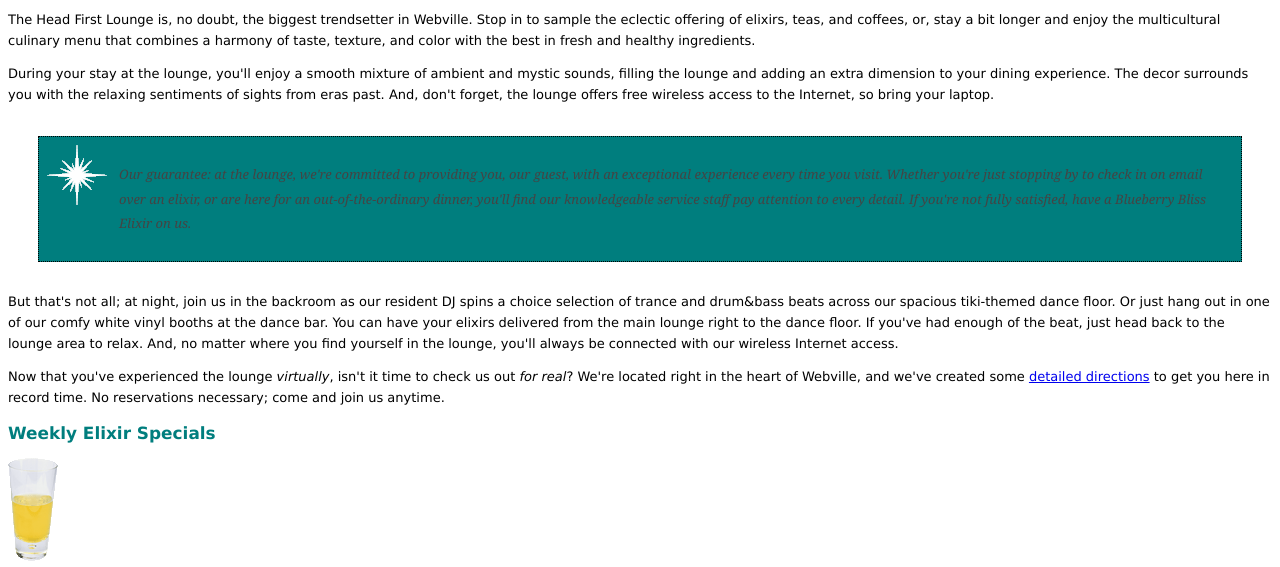
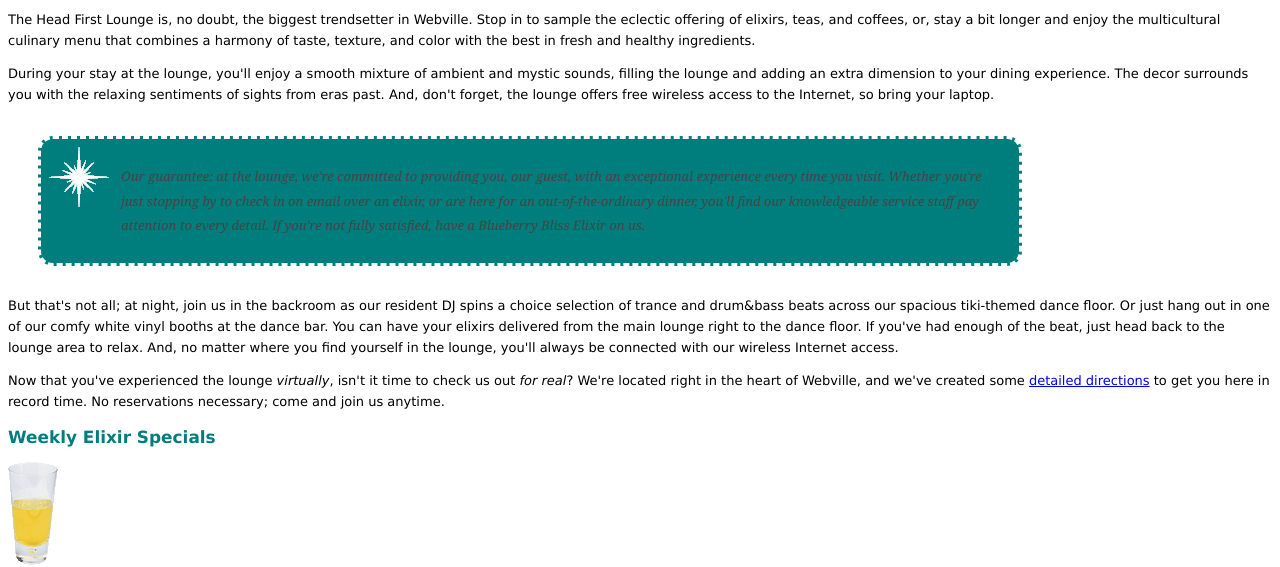
Before and after one commit to SStasL/HTMLWickedlysmart, a plain HTML site: page ch09/lounge/lounge.html in a window 1280 px wide. Shown: the part 254-821 px from the top of the page. Drawn offline with Linux system fonts and the light colour scheme.

Commit message:
add ch09 new

```diff
--- a/ch09/lounge/lounge.css
+++ b/ch09/lounge/lounge.css
@@ -17,18 +17,19 @@ h2 {
     font-size: 130%;
 }
 
-.guarantee {
-    border-color: black;
-    border-width: 1px;
-    border-style: dotted;
+#guarantee {
+    border-color: #ffffff;
+    border-width: 3px;
+    border-style: dashed;
+    border-radius: 15px;
     background-color: #007e7e;
     background-image: url(images/background.gif);
     background-repeat: no-repeat;
     background-position: top left;
     padding: 25px;
     padding-left: 80px;
-    ;
     margin: 30px;
+    margin-right: 250px;
     line-height: 1.9em;
     font-family: Georgia, "Times New Roman", Times, serif;
     font-style: italic;
--- a/ch09/lounge/lounge.html
+++ b/ch09/lounge/lounge.html
@@ -4,7 +4,9 @@
 <head>
     <meta charset="utf-8">
     <title>Head First Lounge</title>
-    <link rel="stylesheet" href="lounge.css">
+    <link rel="stylesheet" href="lounge.css" media="screen and (min-width: 481px)">
+    <link rel="stylesheet" href="lounge-mobile.css" media="screen and (max-width: 480px)">
+    <link rel="stylesheet" href="lounge-print.css" media="print">
 </head>
 
 <body>
@@ -20,7 +22,7 @@
         don't forget, the lounge offers free wireless access to the Internet, so bring your laptop.
     </p>
 
-    <p class="guarantee">
+    <p id="guarantee">
         Our guarantee: at the lounge, we're committed to providing you, our guest, with an exceptional experience every time you visit. Whether you're just stopping by to check in on email over an elixir, or are here for an out-of-the-ordinary dinner, you'll
         find our knowledgeable service staff pay attention to every detail. If you're not fully satisfied, have a Blueberry Bliss Elixir on us.
     </p>
```
